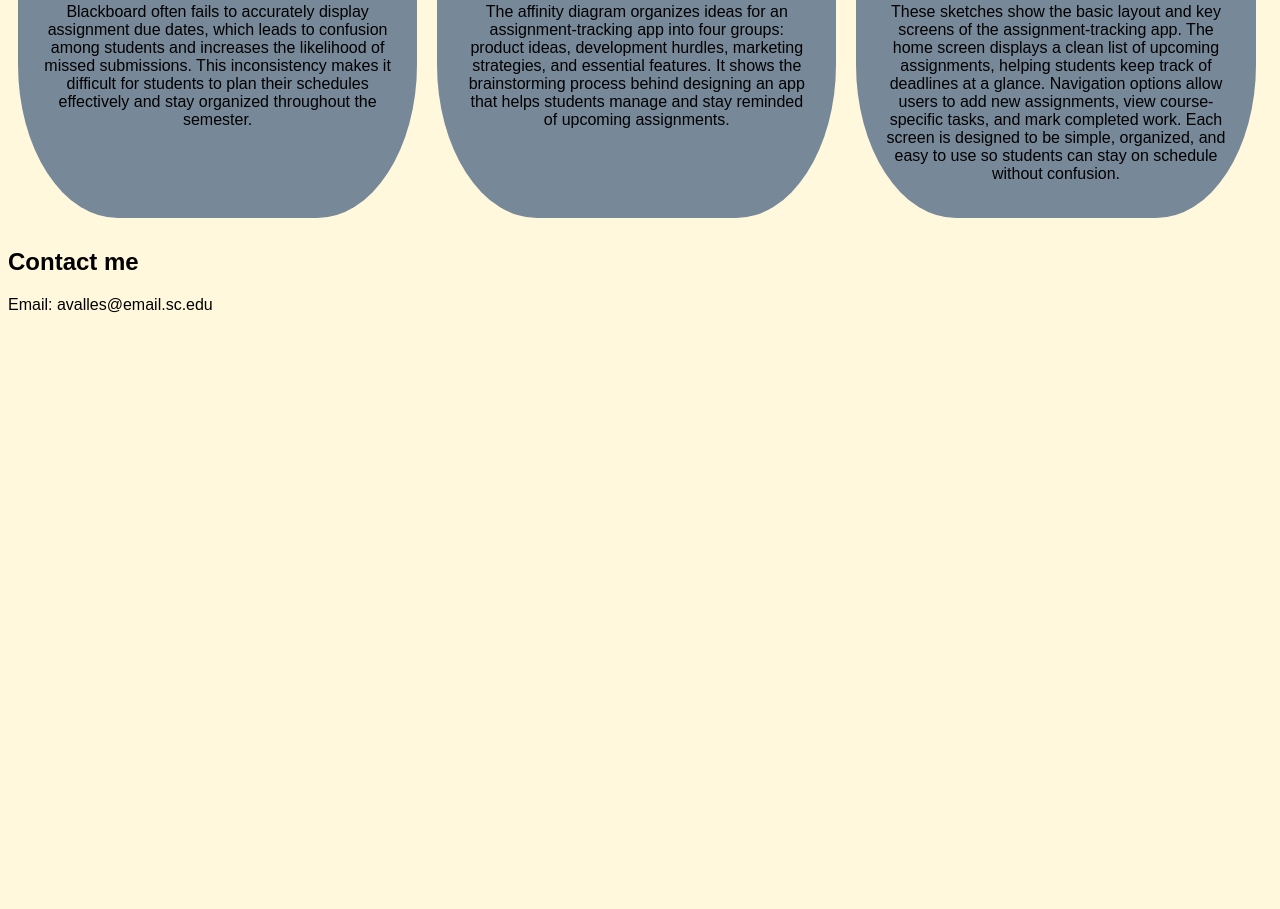
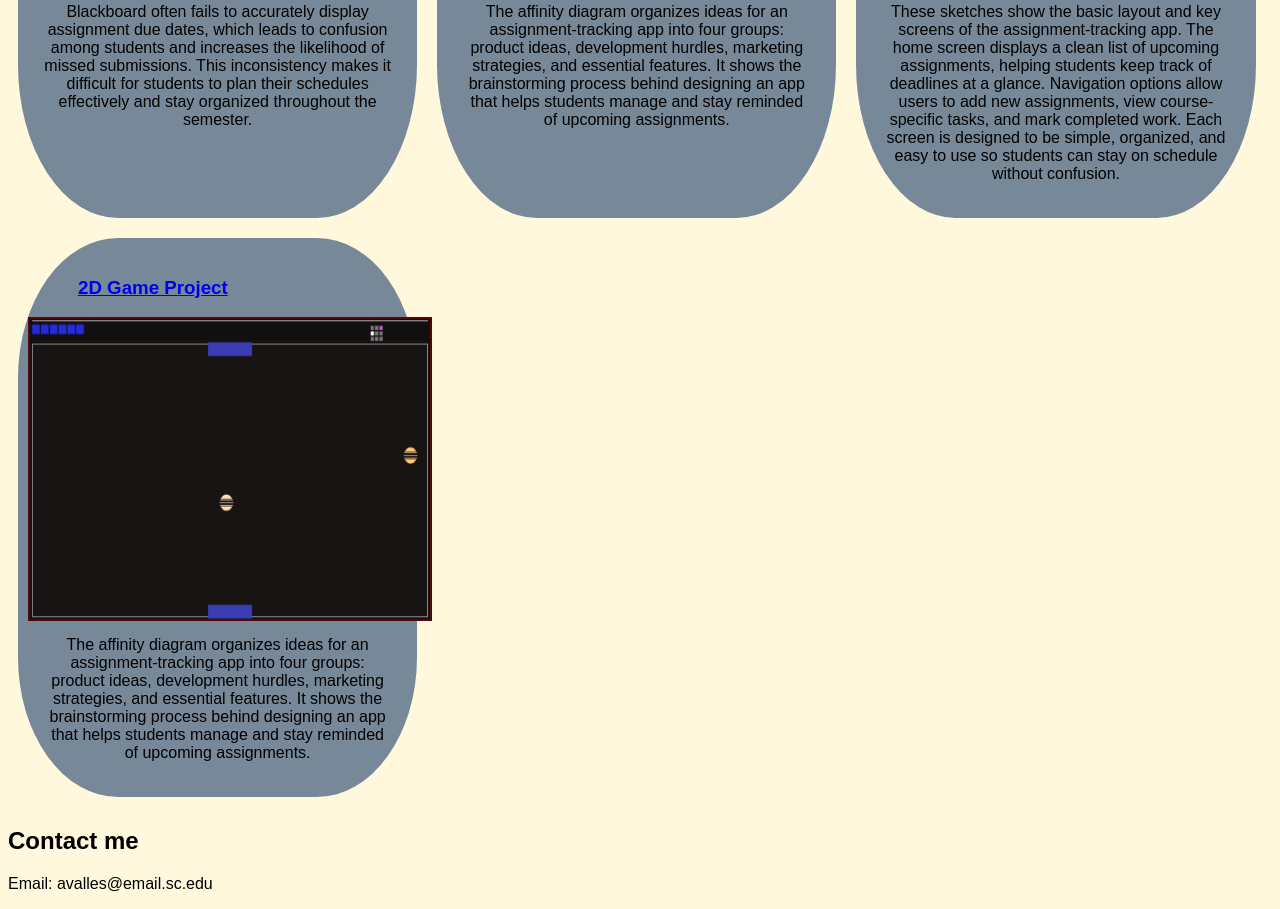
Before and after one commit to avalles0613/avalles0613.github.io, a plain HTML site: page index.html in a window 1280 px wide. Shown: the part 809-1718 px from the top of the page. Before the commit the page ends 1139 px from the top, so only its background shows below. Drawn offline with Linux system fonts and the light colour scheme.

Commit message:
Repository

```diff
--- a/index.html
+++ b/index.html
@@ -69,6 +69,20 @@
             </p>
         </p>
       </section>
+      <!--Repository Assignment -->
+      <!--2D Game Project -->
+      <section class="project">
+        <a href="https://github.com/avalles0613/2DGameDemo">
+          <h3>2D Game Project</h3>
+        </a>
+        <a href="https://github.com/avalles0613/2DGameDemo">
+          <img src="Screenshot 2025-11-17 134009.png">
+        </a>
+            <p>The affinity diagram organizes ideas for an assignment-tracking app into four
+                groups: product ideas, development hurdles, marketing strategies, and essential features.
+                It shows the brainstorming process behind designing an app that helps students manage and stay
+                reminded of upcoming assignments.</p>
+      </section>
 
     </div>
     <div class="contact">
```
Also changed, not shown: Screenshot 2025-11-17 134009.png (added).
